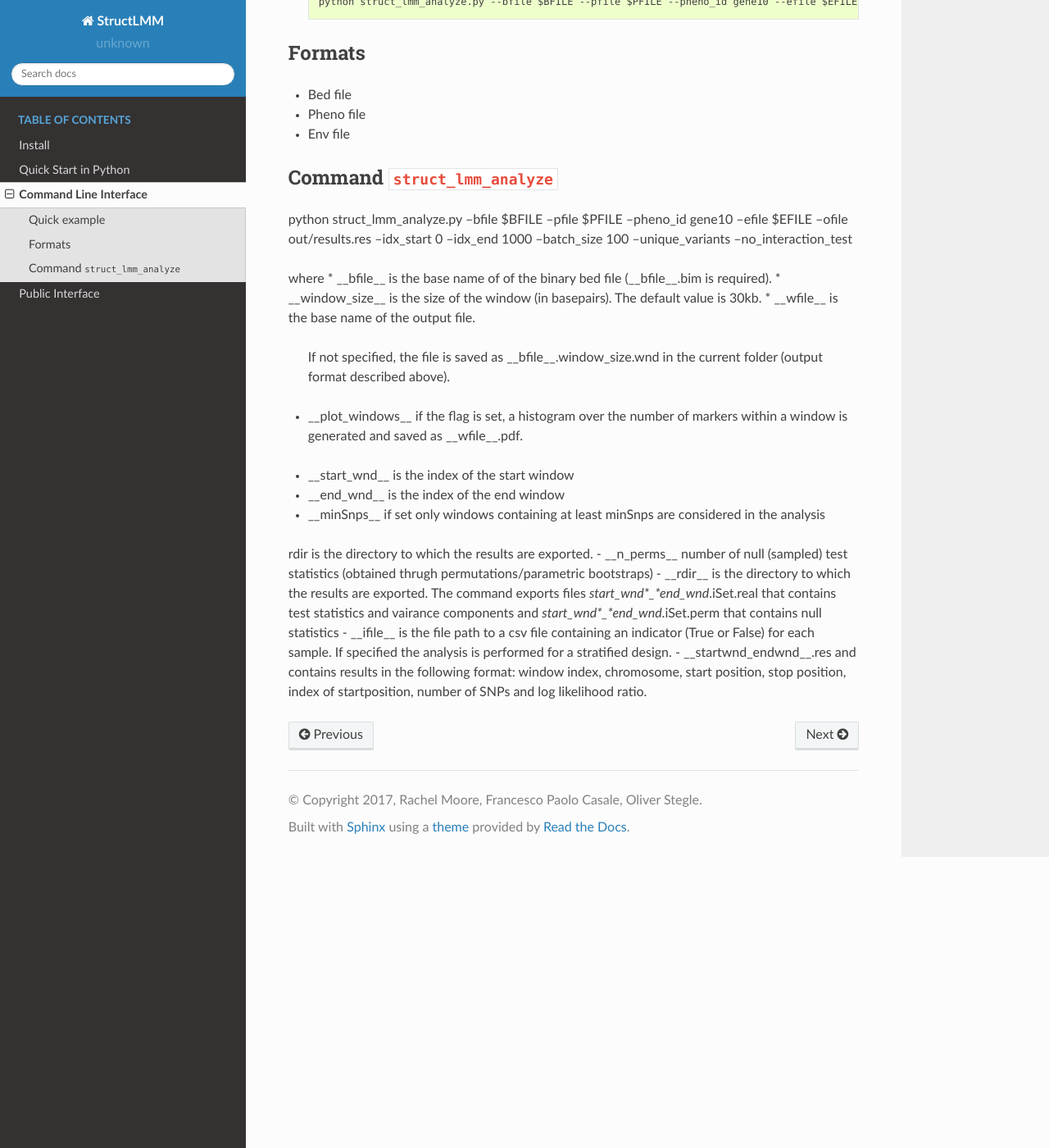
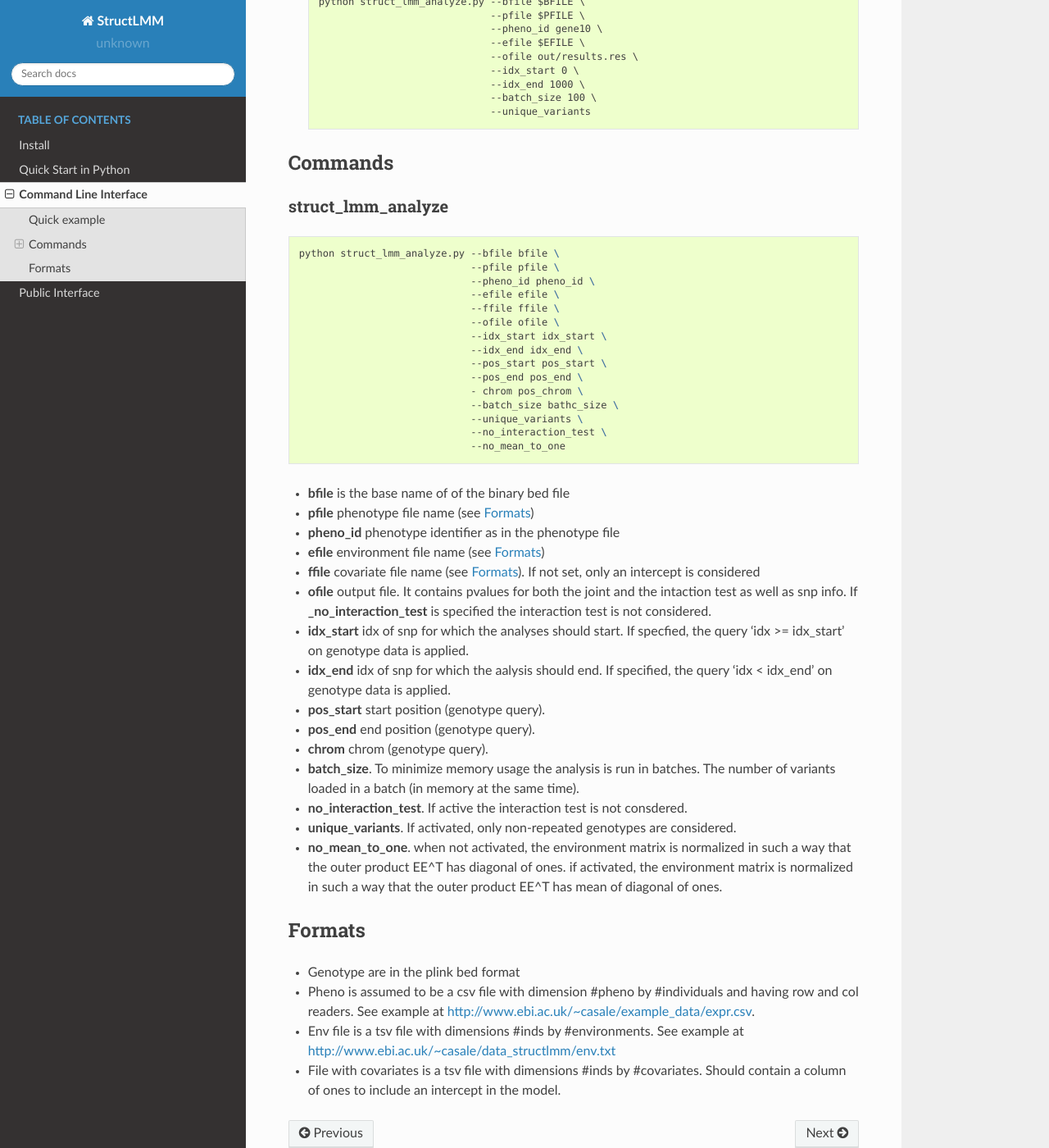
Before and after one commit to limix/struct-lmm, a Sphinx documentation site: the page built from doc/commandline.rst, in a window 1280 px wide and 1400 px high, scrolled down 575 px. Shown: the whole window at 82% size. Built offline with Sphinx 7.4.7 and the Read the Docs theme 2.0.0, drawn with Linux system fonts in a browser that asks for light colours; some of the changed text lies outside the part shown.

Commit message:
update update

```diff
--- a/doc/commandline.rst
+++ b/doc/commandline.rst
@@ -22,33 +22,80 @@ Quick example
 
 * Run analysis::
 
-    python struct_lmm_analyze.py --bfile $BFILE --pfile $PFILE --pheno_id gene10 --efile $EFILE --ofile out/results.res --idx_start 0 --idx_end 1000 --batch_size 100 --unique_variants
+    python struct_lmm_analyze.py --bfile $BFILE \
+                                 --pfile $PFILE \
+                                 --pheno_id gene10 \
+                                 --efile $EFILE \
+                                 --ofile out/results.res \
+                                 --idx_start 0 \
+                                 --idx_end 1000 \
+                                 --batch_size 100 \
+                                 --unique_variants
 
+
+Commands
+~~~~~~~~
+
+**struct_lmm_analyze**
+^^^^^^^^^^^^^^^^^^^^^^
+
+.. code-block:: bash
+
+  python struct_lmm_analyze.py --bfile bfile \
+                               --pfile pfile \
+                               --pheno_id pheno_id \
+                               --efile efile \
+                               --ffile ffile \
+                               --ofile ofile \
+                               --idx_start idx_start \
+                               --idx_end idx_end \
+                               --pos_start pos_start \
+                               --pos_end pos_end \
+                               - chrom pos_chrom \
+                               --batch_size bathc_size \
+                               --unique_variants \
+                               --no_interaction_test \
+                               --no_mean_to_one
+
+
+* **bfile** is the base name of of the binary bed file
+* **pfile** phenotype file name (see :ref:`formats_ref`)
+* **pheno_id** phenotype identifier as in the phenotype file
+* **efile** environment file name (see :ref:`formats_ref`)
+* **ffile** covariate file name (see :ref:`formats_ref`).
+  If not set, only an intercept is considered
+* **ofile** output file. It contains pvalues for both the joint
+  and the intaction test as well as snp info.
+  If **_no_interaction_test** is specified the interaction test
+  is not considered.
+* **idx_start** idx of snp for which the analyses should start.
+  If specfied, the query 'idx >= idx_start' on genotype data is applied.
+* **idx_end** idx of snp for which the aalysis should end.
+  If specified, the query 'idx < idx_end' on genotype data is applied.
+* **pos_start** start position (genotype query).
+* **pos_end** end position (genotype query).
+* **chrom** chrom (genotype query).
+* **batch_size**. To minimize memory usage the analysis is run in batches.
+  The number of variants loaded in a batch (in memory at the same time).
+* **no_interaction_test**. If active the interaction test is not consdered.
+* **unique_variants**. If activated, only non-repeated genotypes are considered.
+* **no_mean_to_one**.
+  when not activated, the environment matrix is normalized in such
+  a way that the outer product EE^T has diagonal of ones.
+  if activated, the environment matrix is normalized in such
+  a way that the outer product EE^T has mean of diagonal
+  of ones.
+
+.. _formats_ref:
 
 Formats
 ~~~~~~~
 
-* Bed file
-* Pheno file
-* Env file
-
-Command ``struct_lmm_analyze``
-~~~~~~~~~~~~~~~~~~~~~~~~~~~~~~
-
-python struct_lmm_analyze.py --bfile $BFILE --pfile $PFILE --pheno_id gene10 --efile $EFILE --ofile out/results.res --idx_start 0 --idx_end 1000 --batch_size 100 --unique_variants --no_interaction_test
-
-where
-* __bfile__ is the base name of of the binary bed file (__bfile__.bim is required).
-* __window\_size__ is the size of the window (in basepairs). The default value is 30kb.
-* __wfile__ is the base name of the output file.
-  If not specified, the file is saved as __bfile__.window\_size.wnd in the current folder (output format described above).
-* __plot\_windows__ if the flag is set, a histogram over the number of markers within a window is generated and saved as __wfile__.pdf.
-
-- __start\_wnd__ is the index of the start window
-- __end\_wnd__ is the index of the end window
-- __minSnps__ if set only windows containing at least minSnps are considered in the analysis
-rdir is the directory to which the results are exported.
-- __n_perms__ number of null (sampled) test statistics (obtained thrugh permutations/parametric bootstraps)
-- __rdir__ is the directory to which the results are exported. The command exports files *start_wnd*_*end_wnd*.iSet.real that contains test statistics and vairance components and *start_wnd*_*end_wnd*.iSet.perm that contains null statistics
-- __ifile__ is the file path to a csv file containing an indicator (True or False) for each sample. If specified the analysis is performed for a stratified design.
-- __startwnd\_endwnd__.res and contains results in the following format: window index, chromosome, start position, stop position, index of startposition, number of SNPs and log likelihood ratio.
+* Genotype are in the plink bed format
+* Pheno is assumed to be a csv file with dimension #pheno by #individuals and
+  having row and col readers.
+  See example at http://www.ebi.ac.uk/~casale/example_data/expr.csv.
+* Env file is a tsv file with dimensions #inds by #environments.
+  See example at http://www.ebi.ac.uk/~casale/data_structlmm/env.txt
+* File with covariates is a tsv file with dimensions #inds by #covariates.
+  Should contain a column of ones to include an intercept in the model.
--- a/doc/index.rst
+++ b/doc/index.rst
@@ -5,7 +5,7 @@ StructLMM's documentation
 .. toctree::
    :caption: Table of contents
    :name: mastertoc
-   :maxdepth: 2
+   :maxdepth: 3
 
    install
    python
--- a/doc/python.rst
+++ b/doc/python.rst
@@ -23,14 +23,14 @@ The following script can be downloader :download:`here <example.py>`.
 
 The core functions to run the different lmms are
 
-- :func:`structLMM.run_struct_lmm`
+- :func:`.struct_lmm.runner.run_struct_lmm`
 
 and are described in :ref:`public`.
 
 Other important functions and classes used here are:
 
-- :func:`structLMM.utils.import_one_pheno_from_csv`
-- :func:`structLMM.utils.make_out_dir`
+- :func:`.struct_lmm.utils.import_one_pheno_from_csv`
+- :func:`.struct_lmm.utils.make_out_dir`
 - :class:`limix.data.BedReader`
 - :func:`limix.data.build_geno_query`
 - :func:`limix.data.util.unique_variants`
```
Also changed, not shown: doc/public.rst (+43 -0 lines), 4 other files.
